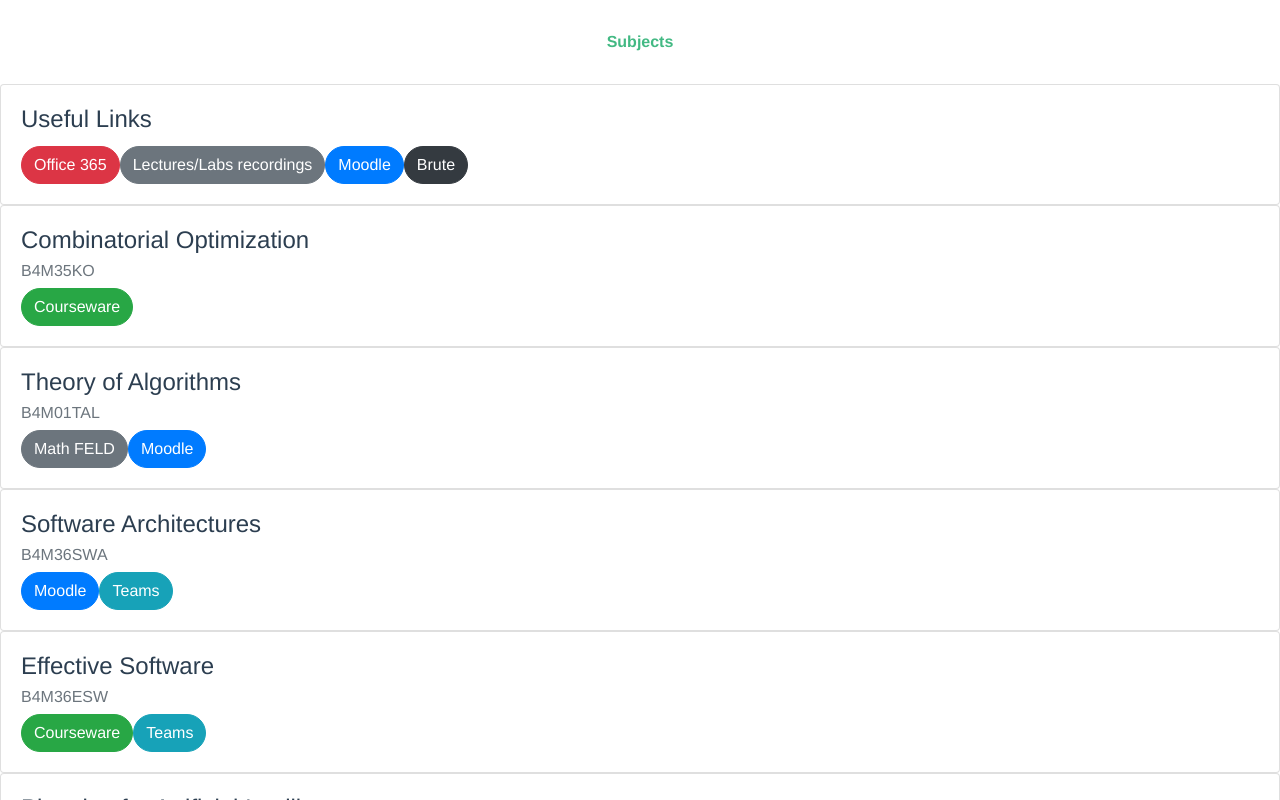
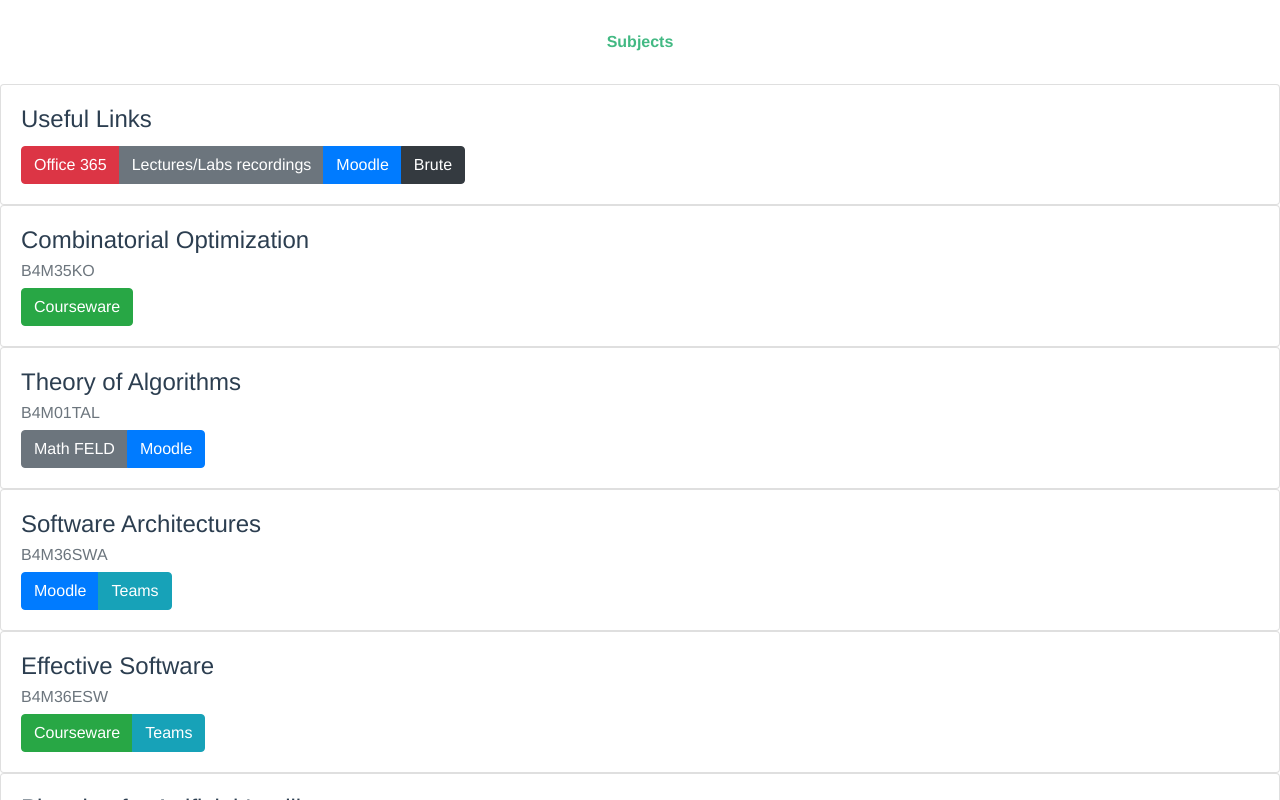
Before and after one commit to skalahonza/linkoi, a Vue app: page /#/ in a window 1280 px wide. Shown: the top 800 px of the page. Built offline with nearby package versions, Linux system fonts and the light colour scheme.

Commit message:
Add button groups.

```diff
--- a/src/views/Home.vue
+++ b/src/views/Home.vue
@@ -6,14 +6,15 @@
       :title="subject.name"
       :sub-title="subject.code"
     >
+    <b-button-group>
       <b-button
-        pill
         v-for="link in subject.links"
         :key="link.address"
         target="_blank"
         :href="link.address"
         v-bind:variant="linkType(link.name)"
       >{{link.name}}</b-button>
+      </b-button-group>
     </b-card>
   </div>
 </template>
```
